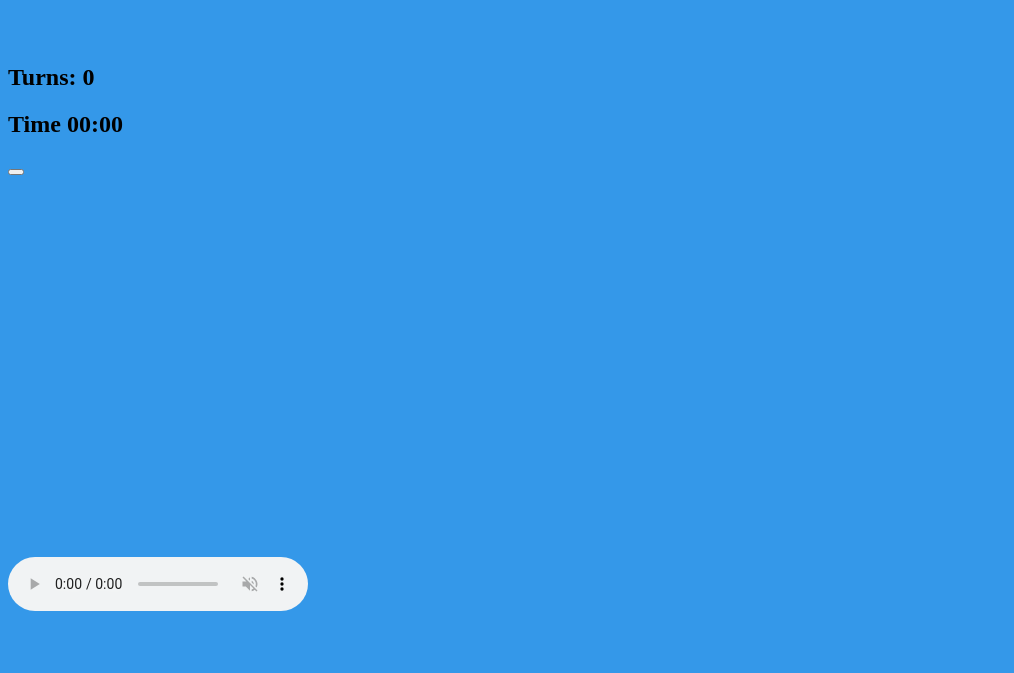
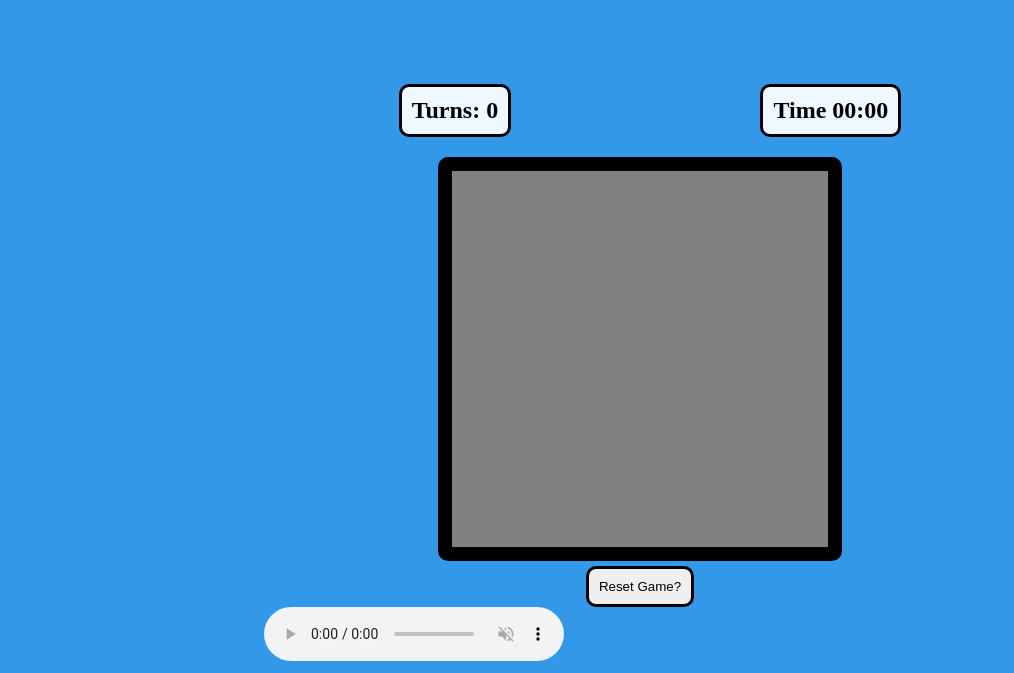
Before and after one commit to BrianMcConway/puppy-puzzle, a plain HTML site: page index.html in a window 1280 px wide. Shown: the part 185-858 px from the top of the page, without its empty margins (0-1014 px from the left). Before the commit the page ends 800 px from the top, so only its background shows below. Drawn offline with Linux system fonts and the light colour scheme; a web font is replaced by a local one.

Commit message:
Add basic css to puzzle-area, timer, turns, restart button, add puzzle images

```diff
--- a/assets/css/style.css
+++ b/assets/css/style.css
@@ -3,15 +3,67 @@
 
 body {
     background-color: #3498e9;
+    padding-left: 20%;
+    padding-right: 20%;
+    padding-top: 0%;
 }
 
-h1 {
+.heading {
     text-align: center;
     font-family: 'Honk', sans-serif;
     font-size: 100px;
 }
 
-footer {
+.stats {
+    display: flex;
+    flex-direction: row;
+    color: #000000;
+    justify-content: space-around;
+
+}
+
+.turns,
+.time {
+    border: 3px solid #000;
+    border-radius: 10px;
+    padding: 10px;
+    margin-left: 20px;
+    background-color: #f0f8ff;
+}
+
+.container {
+    display: flex;
+    align-items: center;
+    margin: auto;
+    width: 24em;
+    height: 24em;
+    border: 10px solid;
+    background-color: #000000;
+    border-color: #000000;
+    border-radius: 10px;
+}
+
+.puzzle-area {
+    display: flex;
+    align-items: center;
+    margin: auto;
+    width: 23.5em;
+    height: 23.5em;
+    background-color: #808080;
+}
+
+.start-game {
+    cursor: pointer;
+    display: block;
+    margin: auto;
+    margin-top: 5px;
+    border: 3px solid #000;
+    border-radius: 10px;
+    padding: 10px;
+}
+
+.footer {
     position: absolute;
     bottom: 0;
+
 }
--- a/index.html
+++ b/index.html
@@ -15,16 +15,29 @@
 </head>
 
 <body>
-    <h1>Puppy Puzzle</h1>
 
-  <h2>Turns: <span id="turns">0</span></h2>
-  <h2>Time <span id="count-up">00:00</span></h2>
-  <div class="puzzle-area"></div>
-  <button class="start-game"></button>
+    <header>
+        <h1 class="heading">Puppy Puzzle</h1>
+    </header>
+
+    <div class="stats">
+        <h2 class="turns">Turns: <span id="turns">0</span></h2>
+
+        <h2 class="time">Time <span id="count-up">00:00</span></h2>
+    </div>
+
+    <div class="container">
+
+        <div class="puzzle-area"></div>
+
+    </div>
+
+    <button class="start-game">Reset Game?</button>
 
     <footer>
 
-        <audio controls autoplay muted loop src="assets\audio\itty-bitty-8-bit.mp3">This browser does not support
+        <audio class="audio-button" controls autoplay muted loop src="assets\audio\itty-bitty-8-bit.mp3">This browser
+            does not support
             audio</audio>
 
     </footer>
```
Also changed, not shown: assets/images/pic-1.png (added), assets/images/pic-2.png (added), assets/images/pic-3-blank.png (added), assets/images/pic-3.png (added), assets/images/pic-4.png (added), assets/images/pic-5.png (added), assets/images/pic-6.png (added), assets/images/pic-7.png (added), assets/images/pic-8.png (added), assets/images/pic-9.png (added).
